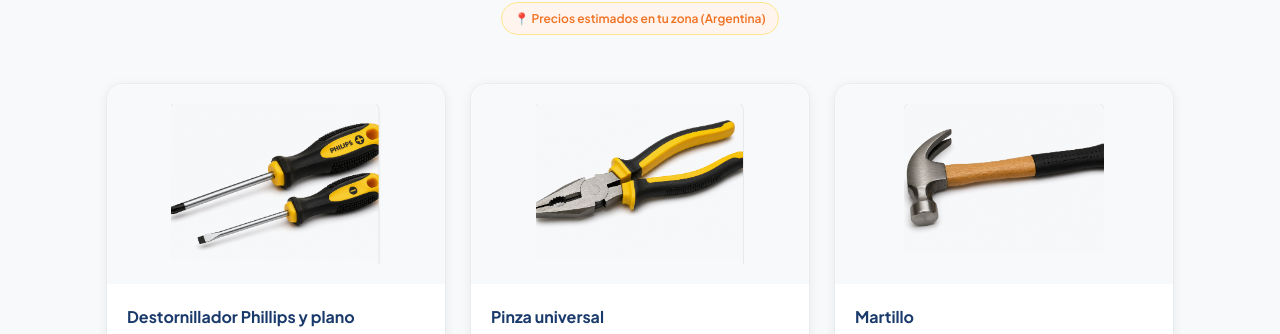
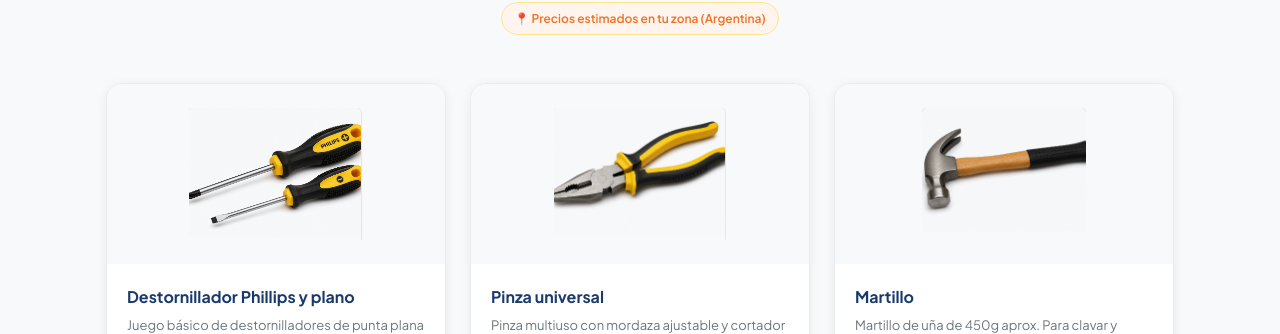
Before and after one commit to alejandroagustinperez-source/reparaciones-simples-del-hogar, a Next.js app: page /herramientas in a window 1280 px wide. Shown: the part 197-531 px from the top of the page. Built offline with nearby package versions, Linux system fonts and the light colour scheme; no server answers.

Commit message:
fix imágenes herramientas sellador y blend mode

```diff
--- a/src/app/herramientas/page.module.css
+++ b/src/app/herramientas/page.module.css
@@ -59,12 +59,12 @@
 
 .imageBox {
   width: 100%;
-  height: 200px;
+  height: 180px;
   background: #f8f9fa;
   display: flex;
   align-items: center;
   justify-content: center;
-  padding: 20px;
+  padding: 24px;
 }
 
 .toolImage {
@@ -72,7 +72,7 @@
   height: 100%;
   object-fit: contain;
   mix-blend-mode: multiply;
-  background: transparent;
+  background: transparent !important;
 }
 
 .toolEmoji {
--- a/src/app/herramientas/page.tsx
+++ b/src/app/herramientas/page.tsx
@@ -146,8 +146,8 @@ export default function HerramientasPage() {
                 <Image
                   src={tool.image}
                   alt={tool.name}
-                  width={400}
-                  height={300}
+                  width={300}
+                  height={200}
                   className={styles.toolImage}
                 />
               ) : (
```
